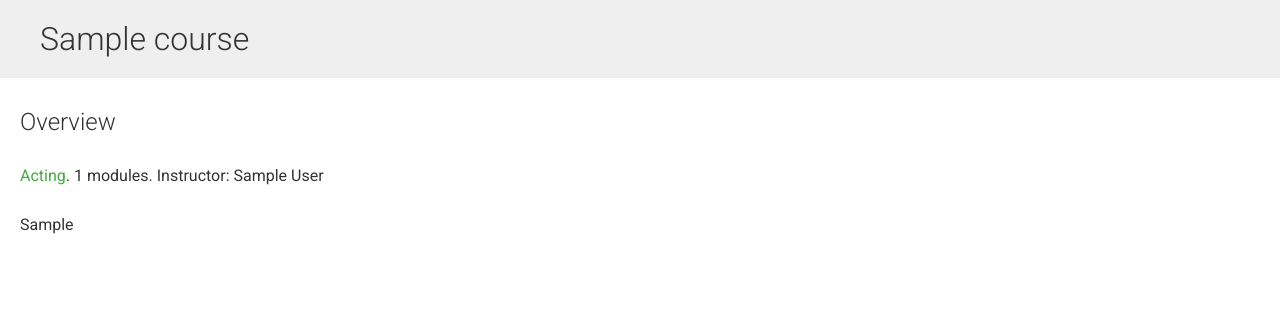
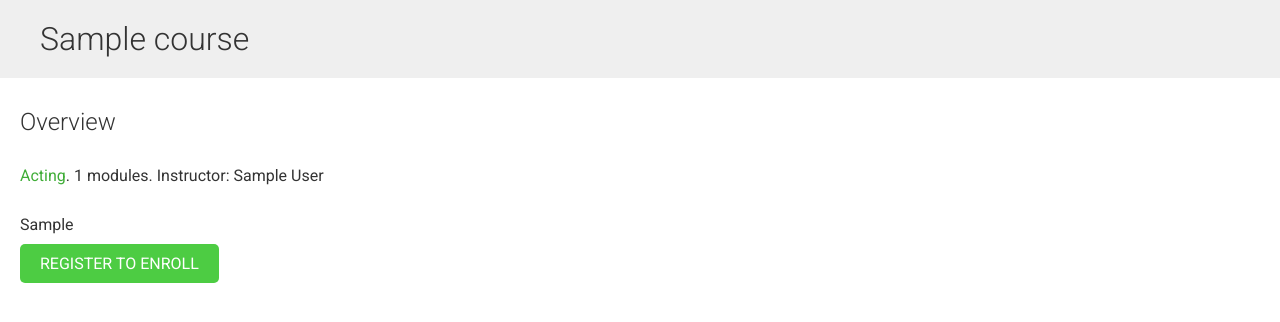
Before and after one commit to urosjevremovic/Learning-platform, a Django app: a page that uses templates/courses/course/detail.html in a window 1280 px wide. Shown: the part 54-376 px from the top of the page. Run offline with Django 3.2, Linux system fonts and the light colour scheme; data comes from the database, SQL or seed files in the repository; tables that the repository leaves empty hold one stand-in row (values such as "Sample post"); some libraries are stand-ins or nearby versions.

Commit message:
modified course detail template to include button for either enrolling if user is logged in or register button otherwise

```diff
--- a/templates/courses/course/detail.html
+++ b/templates/courses/course/detail.html
@@ -18,6 +18,17 @@
                 Instructor: {{ course.owner.get_full_name }}
             </p>
             {{ object.overview|linebreaks }}
+        {% if request.user.is_authenticated %}
+            <form action="{% url "users:user_enroll_course" %}" method="post">
+                {{ enroll_form }}
+                {% csrf_token %}
+                <input type="submit" class="button" value="Enroll now">
+            </form>
+        {% else %}
+            <a href="{% url "users:user_registration" %}" class="button">
+                Register to enroll
+            </a>
+        {% endif %}
         </div>
     {% endwith %}
 {% endblock %}
```
